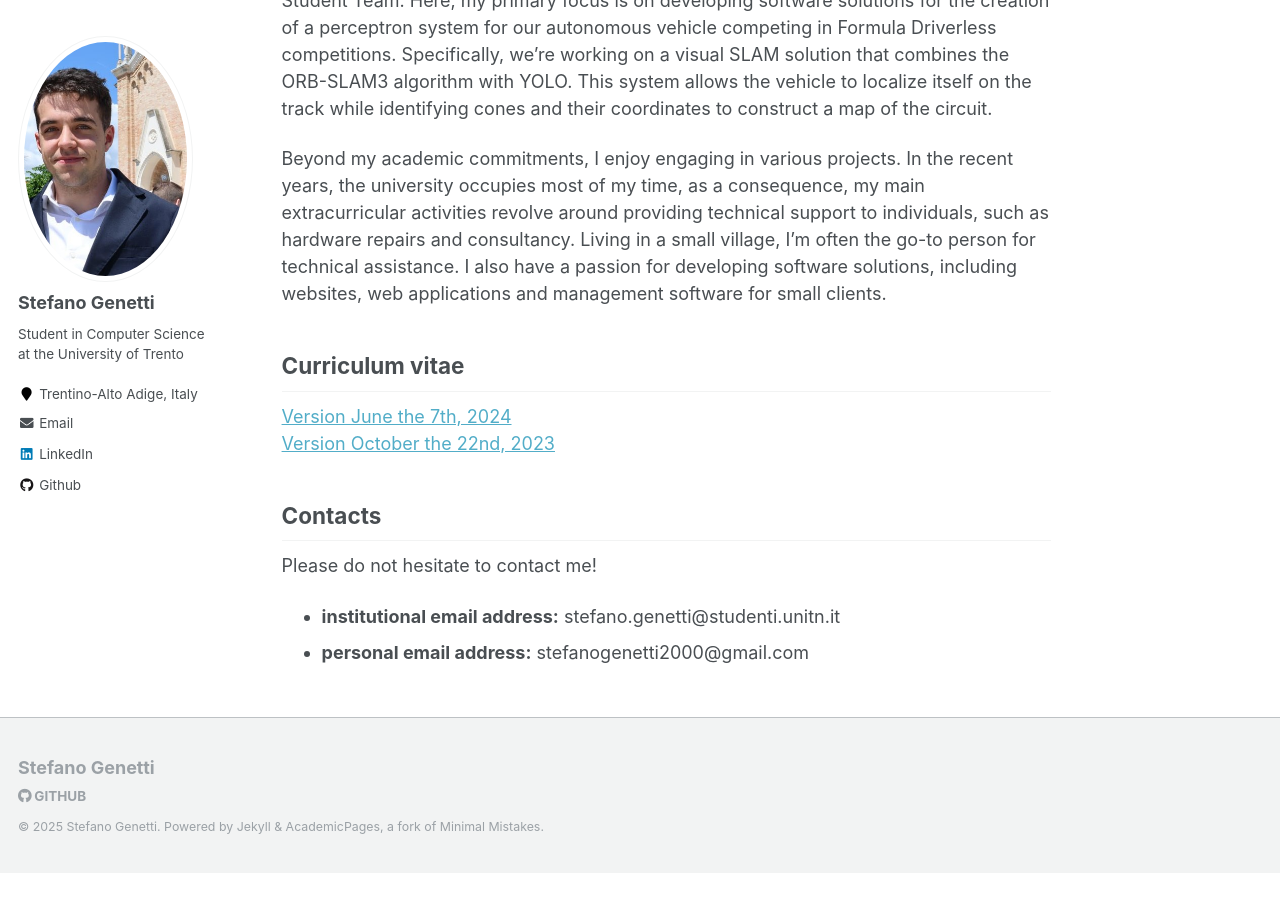
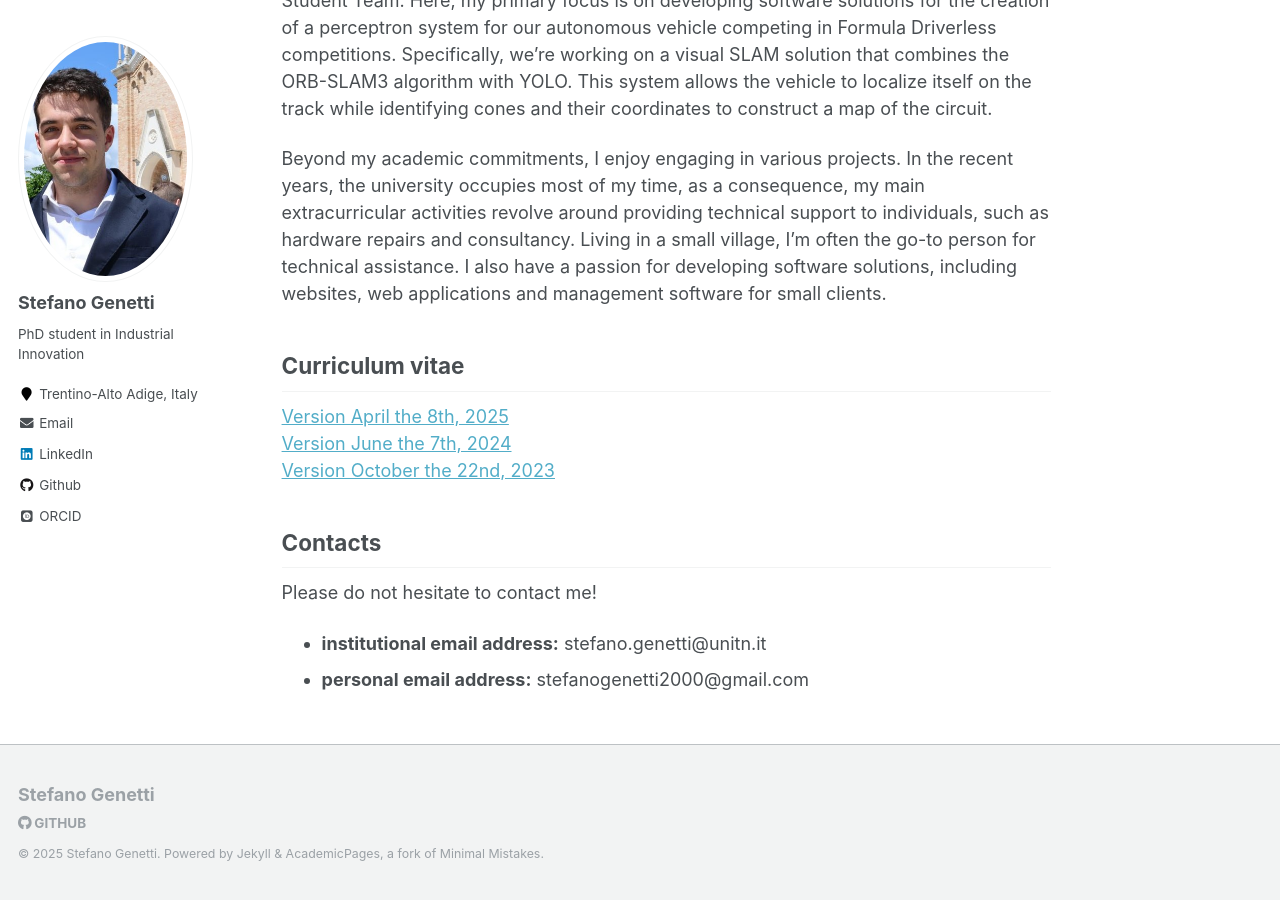
Before and after one commit to StefanoGenettiUniTN/stefanogenettiunitn.github.io, a Jekyll site: the page built from _pages/about.md, in a window 1280 px wide and 900 px high, scrolled down 776 px. Built offline with Jekyll 4.4.1, drawn with Linux system fonts in a browser that asks for light colours; some web fonts are replaced; before the commit the page ends 1649 px from its top, so only the background shows below that.

Commit message:
update phd and orcid

```diff
--- a/_config.yml
+++ b/_config.yml
@@ -82,12 +82,12 @@ analytics:
 author:
   name             : "Stefano Genetti"
   avatar           : "farra_face.jpeg"
-  bio              : "Student in Computer Science at the University of Trento"
+  bio              : "PhD student in Industrial Innovation"
   location         : "Trentino-Alto Adige, Italy"
   employer         :
   pubmed           :
   googlescholar    :
-  email            : "stefano.genetti@studenti.unitn.it"
+  email            : "stefano.genetti@unitn.it"
   researchgate     :  # example: "https://www.researchgate.net/profile/yourprofile"
   uri              :
   bitbucket        :
@@ -103,7 +103,7 @@ author:
   impactstory      : #"https://profiles.impactstory.org/u/xxxx-xxxx-xxxx-xxxx"
   lastfm           :
   linkedin         : "stefano-genetti-866b6a253"
-  orcid            :
+  orcid            : https://orcid.org/0009-0004-2417-0319
   pinterest        :
   soundcloud       :
   stackoverflow    : # http://stackoverflow.com/users/123456/username
--- a/_pages/about.md
+++ b/_pages/about.md
@@ -24,11 +24,12 @@ Beyond my academic commitments, I enjoy engaging in various projects. In the rec
 
 Curriculum vitae
 ------
+[Version April the 8th, 2025](files/Stefano_Genetti_CV_20250408.pdf){:target="_blank"}<br>
 [Version June the 7th, 2024](files/Stefano_Genetti_CV_20240607.pdf){:target="_blank"}<br>
 [Version October the 22nd, 2023](files/Stefano_Genetti_CV.pdf){:target="_blank"}
 
 Contacts
 ------
 Please do not hesitate to contact me!
-- **institutional email address:** stefano.genetti@studenti.unitn.it
+- **institutional email address:** stefano.genetti@unitn.it
 - **personal email address:** stefanogenetti2000@gmail.com
```
Also changed, not shown: 1 other file.
